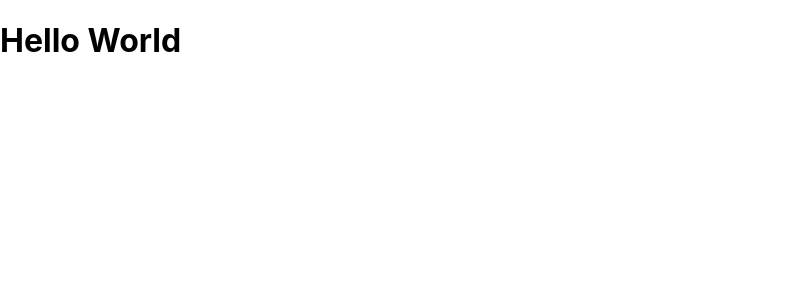
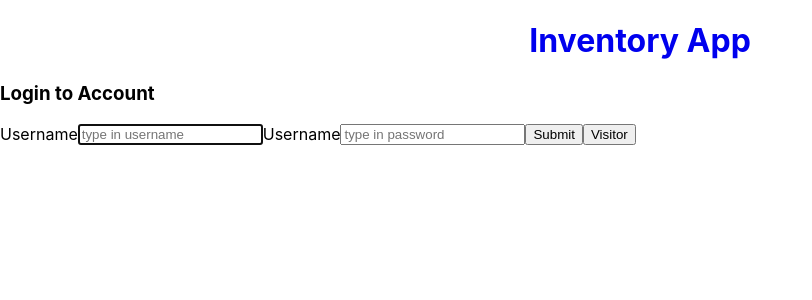
Before and after one commit to jangoflyte/z-prefix-frontend, a React (Create React App) app in the folder z-frontend/: page / in a window 1280 px wide. Shown: the top 300 px of the page, without its empty margins (0-812 px from the left). Built offline with nearby package versions, Linux system fonts and the light colour scheme.

Commit message:
some functionality

```diff
--- a/z-frontend/src/App.js
+++ b/z-frontend/src/App.js
@@ -1,11 +1,34 @@
-import React from 'react';
+import React, {useState} from 'react';
+import {Routes, Route, Link} from 'react-router-dom';
+import { Login } from './components/Login';
+import { Banner } from './components/Banner';
+import { Items } from './components/Items';
 import './App.css';
 
+export const InventoryContext = React.createContext();
+
 function App() {
+  const [allItems, setAllItems] = useState([]);
+  const [adminItems, setAdminItems] = useState([]);
+
+  const invObj = {
+    allItems,
+    setAllItems,
+    adminItems,
+    setAdminItems,
+  };
+
   return (
-    <div>
-      <h1>Hello World</h1>
-    </div>
+    <InventoryContext.Provider value={invObj}>
+      <Link to="/" style={{ textDecoration: "none" }}>
+        <Banner />
+      </Link>
+
+      <Routes>
+        <Route path="/" element={<Login />}></Route>
+        <Route path="/items" element={<Items />}></Route>
+      </Routes>
+    </InventoryContext.Provider>
   );
 }
 
--- /dev/null
+++ b/z-frontend/src/components/Banner.js
@@ -0,0 +1,9 @@
+import React from 'react';
+
+export const Banner = () => {
+    return (
+        <div>
+            <h1 style={{textAlign:'center'}}>Inventory App</h1>
+        </div>
+    )
+}
--- a/z-frontend/src/components/Items.js
+++ b/z-frontend/src/components/Items.js
@@ -0,0 +1,30 @@
+import React, {useEffect, useContext} from 'react';
+import { InventoryContext } from '../App';
+
+export const Items = () => {
+    const {allItems, setAllItems} = useContext(InventoryContext);
+
+    useEffect(() => {
+        fetch(`http://localhost:8080/useritem`)
+            .then(res => res.json())
+            .then(data => setAllItems(data))
+    }, [allItems]);
+
+    return (
+      <div>
+        <h1>List of Items</h1>
+        <ul>
+          {allItems.map((item) => (
+            <li key={item.id}>
+              Name: {item.item_name}
+              <ul>
+                <li>Description: {item.item_description}</li>
+                {item.item_description }
+                <li>Quantity: {item.quantity}</li>
+              </ul>
+            </li>
+          ))}
+        </ul>
+      </div>
+    );
+}
--- a/z-frontend/src/components/Login.js
+++ b/z-frontend/src/components/Login.js
@@ -0,0 +1,37 @@
+import React from 'react';
+import {useNavigate} from 'react-router-dom'
+import styled from 'styled-components'
+
+const StyledDiv = styled.div`
+    display: flex;
+`
+
+export const Login = () => {
+    const navigate = useNavigate();
+    return (
+      <form>
+        <h3>Login to Account</h3>
+        <StyledDiv>
+          <label htmlFor="username">Username</label>
+          <input
+            type="text"
+            name="username"
+            placeholder="type in username"
+            autoFocus
+            required
+          />
+          <label htmlFor="username">Username</label>
+          <input
+            type="password"
+            name="password"
+            placeholder="type in password"
+            required
+          />
+          <button type="submit">Submit</button>
+          <button type="submit" onClick={() => navigate("/items")}>
+            Visitor
+          </button>
+        </StyledDiv>
+      </form>
+    );
+}
```
Also changed, not shown: z-frontend/src/components/AdminItems.js (added, +30 -0 lines).
